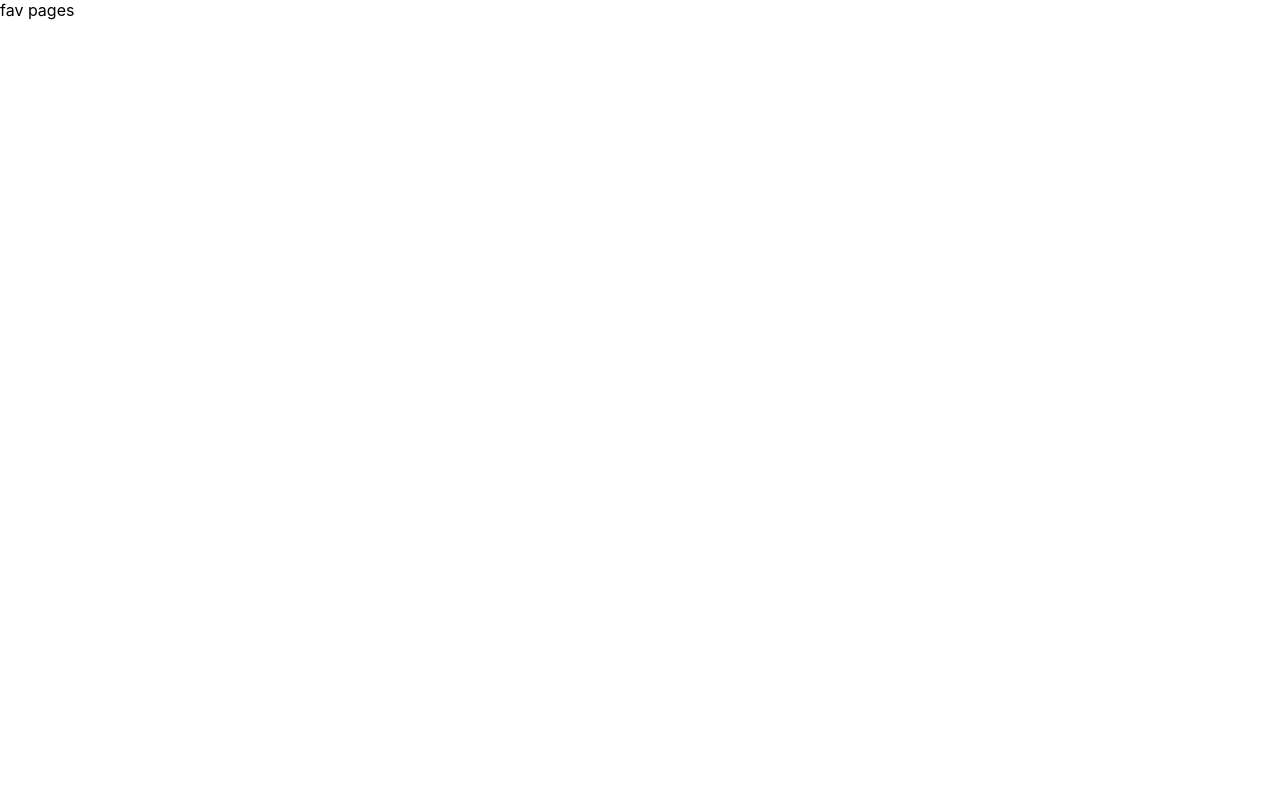
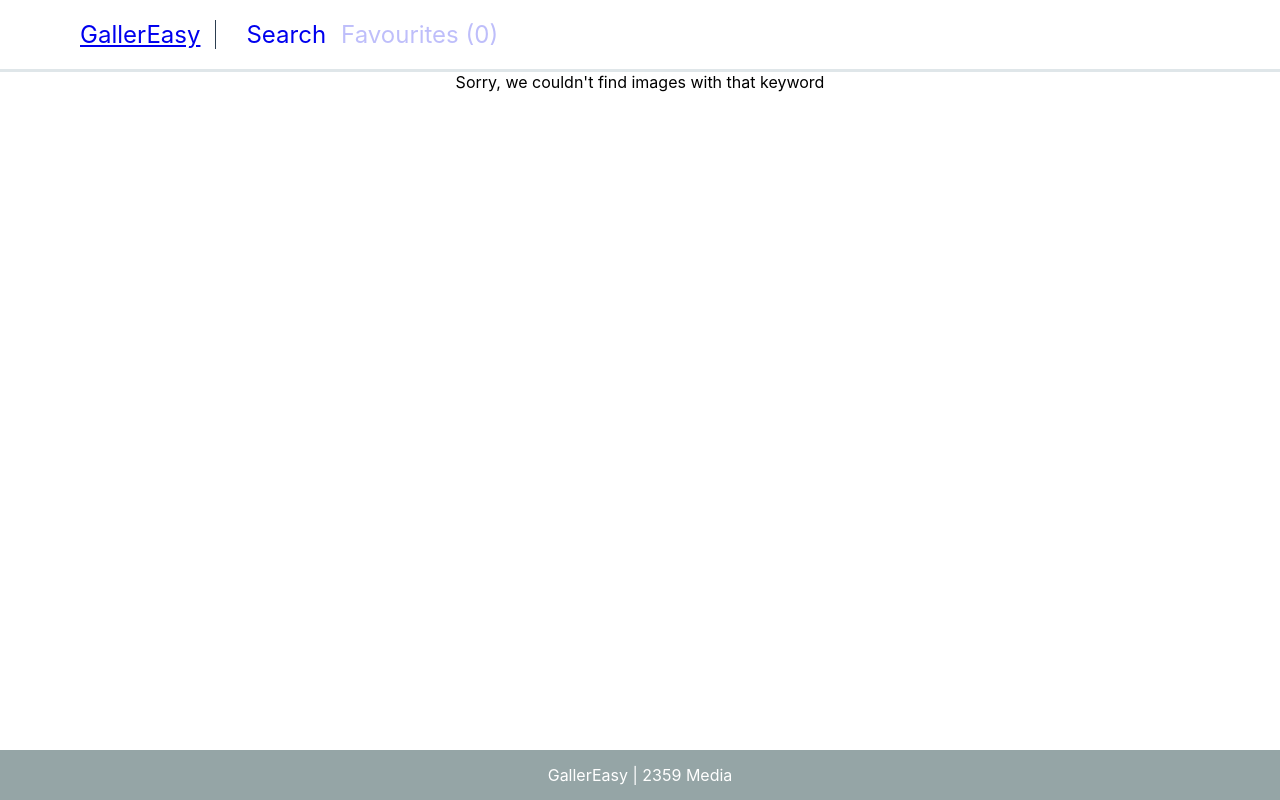
Before and after one commit to pandurijal/react-giphy, a React (Create React App) app: page /fav in a window 1280 px wide. Built offline with nearby package versions, Linux system fonts and the light colour scheme.

Commit message:
dedicated page for favImg

```diff
--- a/src/App.css
+++ b/src/App.css
@@ -63,6 +63,11 @@ body {
 .app-menu {
   float: left;
   margin-right: 15px;
+  opacity: 0.25;
+}
+
+.app-menu.active {
+  opacity: 1;
 }
 
 .container {
--- a/src/Pages/FavPage.js
+++ b/src/Pages/FavPage.js
@@ -6,7 +6,57 @@ class FavPage extends Component {
     this.state = {};
   }
   render() {
-    return <div>fav pages</div>;
+    const { favImg } = this.props;
+    console.log({ favImg });
+    return (
+      <div className="grid-row">
+        {favImg.length > 0 ? (
+          favImg.map(val => {
+            const srcImg = val.srcImg;
+            const favorited =
+              favImg.findIndex(fav => fav.id === val.id) !== -1 ? true : false;
+            return (
+              <div className="grid-item" key={val.id}>
+                <div className="grid-content">
+                  <img src={srcImg} alt="img" />
+                  <div
+                    className="fav-btn__wrapper"
+                    onClick={() => this.props.onFavClicked(val.id, srcImg)}
+                  >
+                    <div
+                      className={`fav-btn ${favorited ? 'favorited' : ''}`}
+                    />
+                  </div>
+                </div>
+              </div>
+            );
+          })
+        ) : (
+          <div className="zero-data">
+            <p>Sorry, we couldn't find images with that keyword</p>
+          </div>
+        )}
+        <div className="btn-more__wrapper">
+          {favImg.length >= 8 && (
+            <button className="btn-more" onClick={this.onLoadMoreClicked}>
+              Load more images!
+            </button>
+          )}
+        </div>
+        {/* {isLoading && (
+          <>
+            <div className="grid-item__skeleton" />
+            <div className="grid-item__skeleton" />
+            <div className="grid-item__skeleton" />
+            <div className="grid-item__skeleton" />
+            <div className="grid-item__skeleton" />
+            <div className="grid-item__skeleton" />
+            <div className="grid-item__skeleton" />
+            <div className="grid-item__skeleton" />
+          </>
+        )} */}
+      </div>
+    );
   }
 }
 
--- a/src/Pages/MainPage.js
+++ b/src/Pages/MainPage.js
@@ -1,6 +1,5 @@
 import React, { Component } from 'react';
-import { BrowserRouter as Router, Switch, Route } from 'react-router-dom';
-
+import { Link } from 'react-router-dom';
 import SearchPage from './SearchPage';
 import FavPage from './FavPage';
 
@@ -32,16 +31,28 @@ class App extends Component {
         <nav className="app-navbar">
           <div className="container">
             <div className="app-title__wrapper">
-              <p className="app-title">GallerEasy</p>
+              <Link to="/">
+                <p className="app-title">GallerEasy</p>
+              </Link>
             </div>
             <div className="app-menu__wrapper">
-              <p className="app-menu">Search</p>
-              <p className="app-menu">Favourites ({favImg.length})</p>
+              <Link to="/search">
+                <p className="app-menu active">Search</p>
+              </Link>
+              <Link to="/fav">
+                <p className="app-menu">Favourites ({favImg.length})</p>
+              </Link>
             </div>
           </div>
         </nav>
         <div className="container">
-          <SearchPage favImg={favImg} onFavClicked={this.onFavClicked} />
+          {this.props.location.pathname === '/search' ||
+            (this.props.location.pathname === '/' && (
+              <SearchPage favImg={favImg} onFavClicked={this.onFavClicked} />
+            ))}
+          {this.props.location.pathname === '/fav' && (
+            <FavPage favImg={favImg} onFavClicked={this.onFavClicked} />
+          )}
         </div>
         <footer className="app-footer">
           <p>GallerEasy | 2359 Media</p>
```
Also changed, not shown: src/Routes/index.js (+6 -1 lines).
